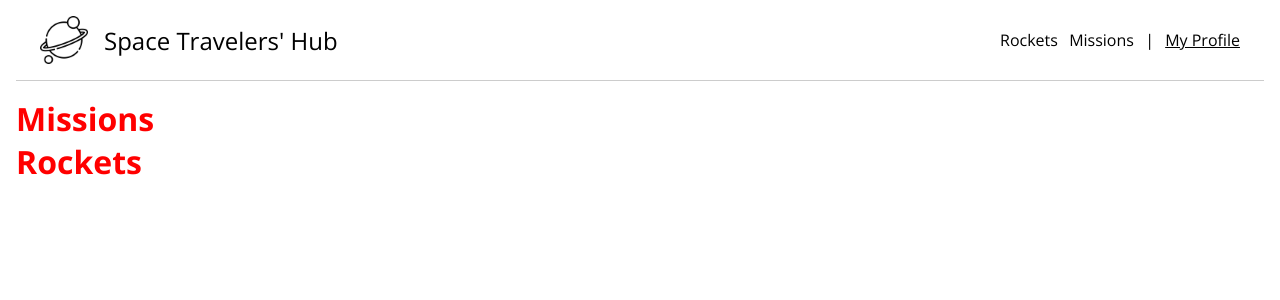
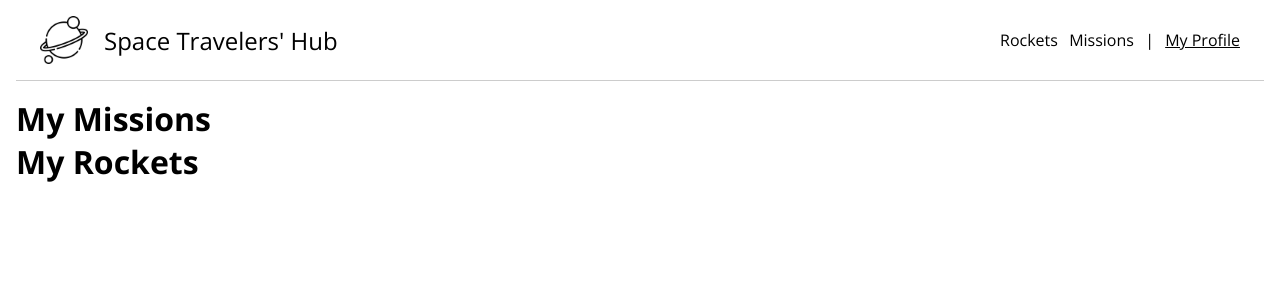
Before and after one commit to hsztan/Missions-and-Rockets, a React (Create React App) app: page /profile in a window 1280 px wide. Shown: the top 300 px of the page. Built offline with nearby package versions, Linux system fonts and the light colour scheme.

Commit message:
Fix list key | finish Profile Page and component

```diff
--- a/src/App.scss
+++ b/src/App.scss
@@ -10,7 +10,3 @@ body {
   font-family: 'Open Sans', sans-serif;
   padding: 0 1rem;
 }
-
-h1 {
-  color: red;
-}
--- a/src/components/JoinedList/JoinedList.jsx
+++ b/src/components/JoinedList/JoinedList.jsx
@@ -1,4 +1,5 @@
 import { useSelector } from 'react-redux';
+import './JoinedList.styles.scss';
 
 const JoinedList = () => {
   const rockets = useSelector((state) => state.rockets);
@@ -8,19 +9,19 @@ const JoinedList = () => {
   const activeMissions = missions.filter((mission) => mission.join);
 
   return (
-    <div>
+    <div className="joined">
       <div className="missions">
-        <h1>Missions</h1>
+        <h1>My Missions</h1>
         <ul>
           {activeMissions.map((mission) => (
-            <li key={mission.id}>
+            <li key={mission.mission_id}>
               <h2>{mission.mission_name}</h2>
             </li>
           ))}
         </ul>
       </div>
       <div className="rockets">
-        <h1>Rockets</h1>
+        <h1>My Rockets</h1>
         <ul>
           {activeRockets.map((rocket) => (
             <li key={rocket.id}>
```
